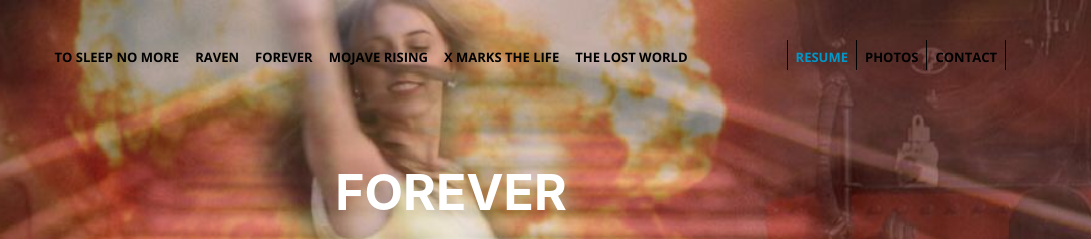
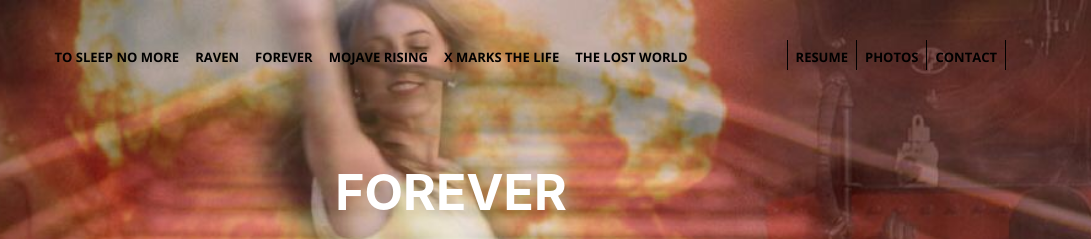
Before and after one commit to sutterwriting/screenplays, a website with bundled scripts: page Forever.html in a window 1280 px wide. Shown: the top 239 px of the page, 189-1280 px from the left. Built offline with nearby package versions, Linux system fonts and the light colour scheme.

Commit message:
4th commit
forever button change

```diff
--- a/Forever.html
+++ b/Forever.html
@@ -57,7 +57,7 @@
             </li>
             <div style="border-left:1px solid #000;height:30px"></div>
             <li class="nav-item">
-              <a class="nav-link js-scroll-trigger" target=blank href="JaredSutterResume.pdf" style="color: #0297C9">Resume</a></li>
+              <a class="nav-link js-scroll-trigger" target=blank href="JaredSutterResume.pdf" style="color: #000000">Resume</a></li>
             </li>
             <div style="border-left:1px solid #000; height:30px;"></div>
             <li class="nav-item">
```
Also changed, not shown: 1 other file.
